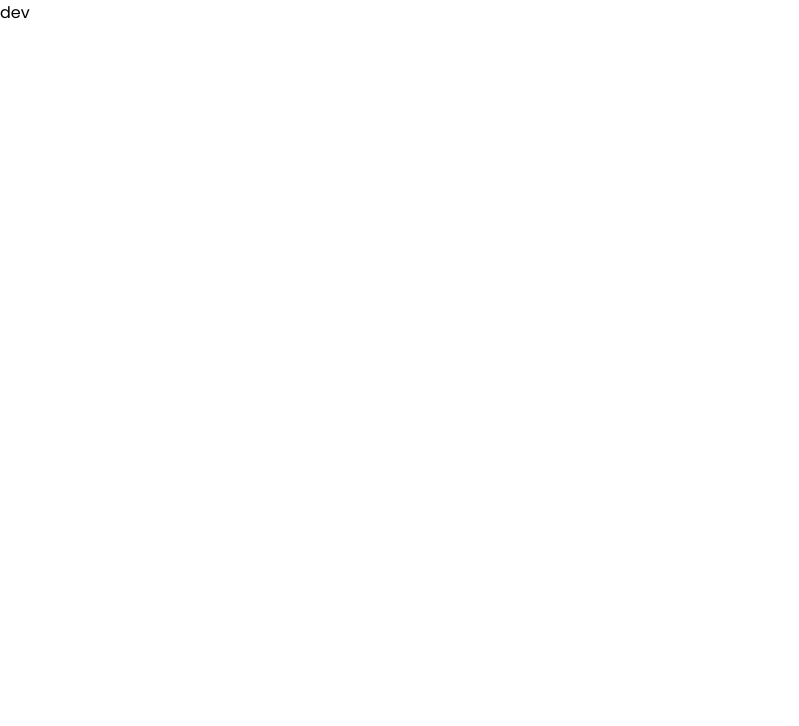
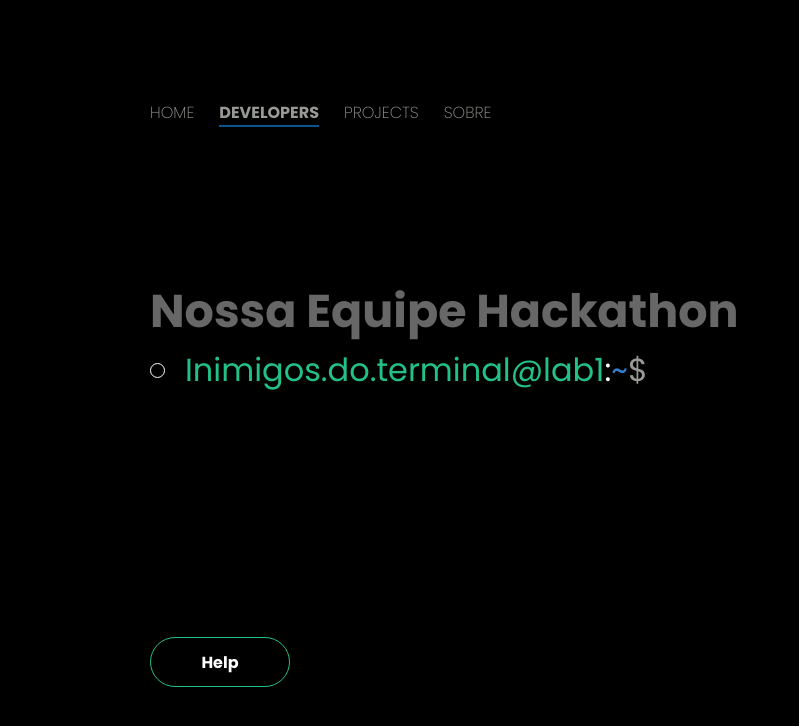
Before and after one commit to hackathon-equipe/EquipeHackaton, a Vue app: page /developers/all in a window 1280 px wide. Shown: the top 726 px of the page, without its empty margins (0-799 px from the left). Built offline with nearby package versions, Linux system fonts and the light colour scheme.

Commit message:
FEAT: Criada pagina da equipe #11

```diff
--- a/src/components/terminal/DefaultTerminal.vue
+++ b/src/components/terminal/DefaultTerminal.vue
@@ -1,9 +1,14 @@
 <script setup>
 import { useRouter } from 'vue-router'
+import membrosJson from '@/assets/membros.json'
 import { ref } from 'vue'
 const props = defineProps({
   comando: {
     type: Object,
+    required: true
+  },
+  membros: {
+    type: Array,
     required: true
   }
 })
@@ -11,21 +16,61 @@ const comandInput = ref('')
 const status = ref('normal')
 const router = useRouter()
 const circuloVerificacaoStyles = ref('null')
+// const m = props.membros;
+const style = ref('naoAparece')
 const validCommands = props.comando
+// document.addEventListener('keypress', function (event) {
+//   if (event.key === 'Enter') {
+//     if (validCommands[comandInput.value]) {
+//       if(comandInput.value == 'ls'){
+//       circuloVerificacaoStyles.value = 'sucess'
+//       status.value = 'carregando'
+//       setTimeout(function () {
+//         style.value == 'opacity'
+//         // document.write('hi')
+//       }, 4000)
+//       }
+//       circuloVerificacaoStyles.value = 'sucess'
+//       status.value = 'carregando'
+//       setTimeout(function () {
+//         router.push(validCommands[comandInput.value])
+//       }, 4000)
+//       // if(comandInput.value == 'ls'){
+//       //   for (const m of membrosJson) {
+//       //     membros.push(m.nome.primeiro)
+//       //   }
+//       // }
+//     } else {
+//       circuloVerificacaoStyles.value = 'fail'
+//       comandInput.value = ''
+//     }
+//   }
+// })
+
 document.addEventListener('keypress', function (event) {
   if (event.key === 'Enter') {
     if (validCommands[comandInput.value]) {
       circuloVerificacaoStyles.value = 'sucess'
-      status.value = 'carregando'
-      setTimeout(function () {
-        router.push(validCommands[comandInput.value])
-      }, 4000)
+      // status.value = 'carregando'
+      if (comandInput.value == 'ls') {
+        status.value = 'carregando'
+        setTimeout(function () {
+          style.value = 'opacity'
+        }, 4000)
+      } else {
+        status.value = 'carregando'
+        setTimeout(function () {
+          router.push(validCommands[comandInput.value])
+        }, 4000)
+      }
     } else {
       circuloVerificacaoStyles.value = 'fail'
       comandInput.value = ''
     }
   }
 })
+
+console.log(style.value)
 </script>
 <template>
   <!-- Prompt de comando -->
@@ -55,9 +100,24 @@ document.addEventListener('keypress', function (event) {
         <div class="barra-Digitacao"></div>
       </div>
     </div>
+    <div v-if="comandInput == 'ls'" :class="[style]">
+      <div v-for="membro in membrosJson" :key="membro.id">
+        {{ membro.nome.primeiro }}
+      </div>
+    </div>
   </div>
 </template>
 <style scoped>
+.naoAparece {
+  display: none;
+}
+
+div .opacity {
+  display: flex;
+  gap: 15px;
+  color: #989b95;
+  font-size: 32px;
+}
 .titulo-equipe {
   user-select: none;
   font-size: 46px;
@@ -84,13 +144,23 @@ document.addEventListener('keypress', function (event) {
   font-size: 32px;
   color: #989b95;
   content: ':::';
-  animation: carregando 1s 0s infinite linear;
+  animation: carregando 4s linear;
 }
 @keyframes carregando {
-  0% {
+  10%,
+  30%,
+  40%,
+  60%,
+  80%,
+  100% {
     content: '...';
   }
-  100% {
+  0%,
+  20%,
+  30%,
+  50%,
+  70%,
+  90% {
     content: ':::';
   }
 }
--- a/src/views/developersView.vue
+++ b/src/views/developersView.vue
@@ -1,3 +1,43 @@
+<script setup>
+import { ref } from 'vue'
+import DefaultNavbar from '@/components/navbar/DefaultNavbar.vue'
+import DefaultTerminal from '@/components/terminal/DefaultTerminal.vue'
+import ButtonHelp from '@/components/help/ButtonHelp.vue'
+import HelpArea from '@/components/help/HelpArea.vue'
+const openHelpArea = ref(false)
+function openArea() {
+  openHelpArea.value = !openHelpArea.value
+}
+const commands = {
+  'cd/': '/developers/all',
+  'cd/projetos': '/projetos',
+  'cd/sobre': '/sobre',
+  ls: '/'
+}
+</script>
 <template>
-    <p>dev</p>
+  <div class="tela">
+    <!-- Menu navegavel -->
+    <DefaultNavbar />
+    <main>
+      <!-- Prompt de comando -->
+      <DefaultTerminal :comando="commands" />
+      <!-- Area de ajuda -->
+      <ButtonHelp @openArea="openArea" />
+    </main>
+    <HelpArea v-if="openHelpArea" @openArea="openArea" />
+  </div>
 </template>
+<style scoped>
+.tela {
+  width: 100vw;
+  height: 100vh;
+  background-color: black;
+}
+.tela main {
+  display: flex;
+  flex-direction: column;
+  height: 70%;
+  justify-content: space-between;
+}
+</style>
```
